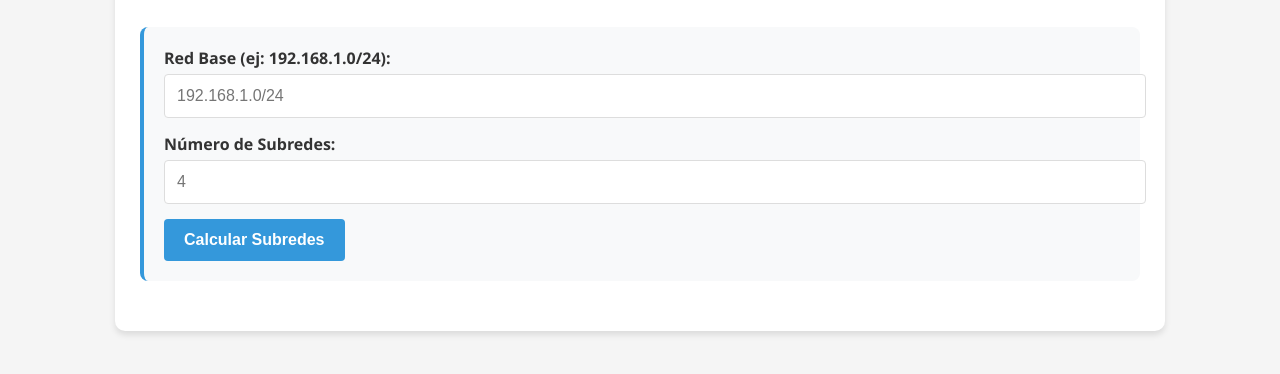
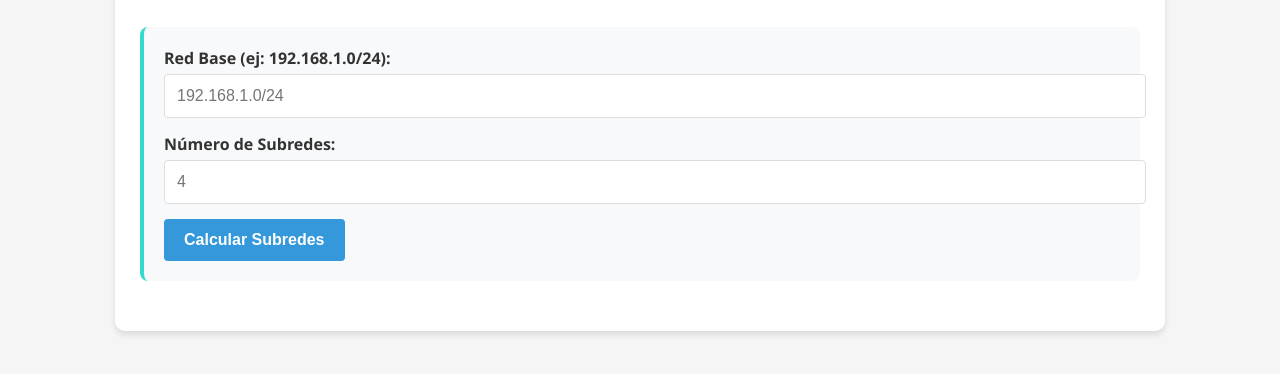
Before and after one commit to FNaty/Calculadora-de-Subredes-IP, a plain HTML site: page index.html in a window 1280 px wide. Shown: the part 112-486 px from the top of the page. Drawn offline with Linux system fonts and the light colour scheme.

Commit message:
color verde

```diff
--- a/style.css
+++ b/style.css
@@ -26,7 +26,7 @@ body {
             padding: 20px;
             border-radius: 8px;
             margin-bottom: 25px;
-            border-left: 4px solid #3498db;
+            border-left: 4px solid #34dbcd;
         }
 
         .form-group {
```
